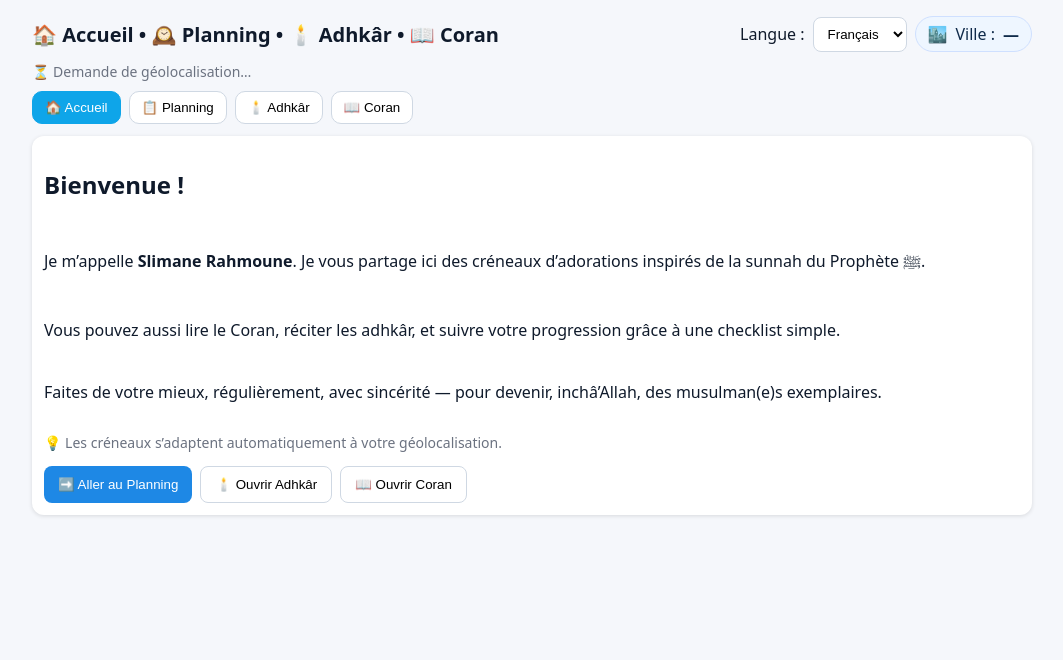
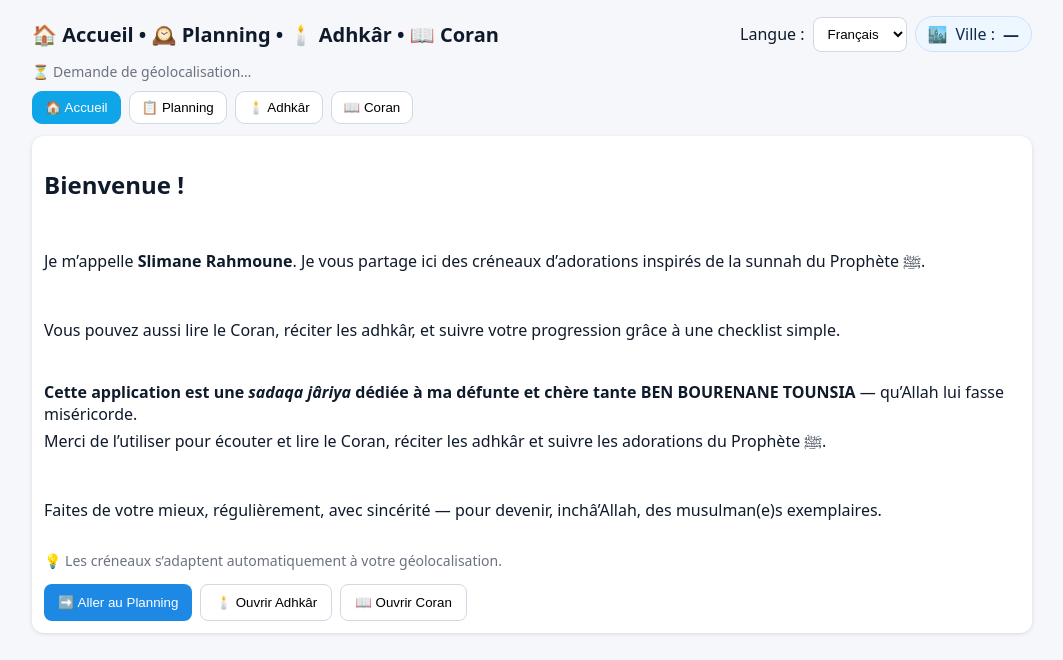
Before and after one commit to Slimane-Rahmoune/3IBADA-TIME, a plain HTML site: page index.html in a window 1280 px wide. Shown: the whole page, without its empty margins (108-1171 px from the left). Drawn offline with Linux system fonts and the light colour scheme.

Commit message:
index.html

```diff
--- a/index.html
+++ b/index.html
@@ -155,6 +155,7 @@ const T = {
       h1:"Bienvenue !",
       p1:"Je m’appelle <strong>Slimane Rahmoune</strong>. Je vous partage ici des créneaux d’adorations inspirés de la sunnah du Prophète ﷺ.",
       p2:"Vous pouvez aussi lire le Coran, réciter les adhkâr, et suivre votre progression grâce à une checklist simple.",
+      ded:"<strong>Cette application est une <em>sadaqa jâriya</em> dédiée à ma défunte et chère tante BEN BOURENANE TOUNSIA</strong> — qu’Allah lui fasse miséricorde. <br>Merci de l’utiliser pour écouter et lire le Coran, réciter les adhkâr et suivre les adorations du Prophète ﷺ.",
       p3:"Faites de votre mieux, régulièrement, avec sincérité — pour devenir, inchâ’Allah, des musulman(e)s exemplaires.",
       note:"Les créneaux s’adaptent automatiquement à votre géolocalisation."
     },
@@ -188,6 +189,7 @@ const T = {
       h1:"مرحبًا!",
       p1:"أنا <strong>سليمان رحمون</strong>، أشارككم هنا فتراتٍ للعبادات على منهج السنة للنبي ﷺ.",
       p2:"يمكنكم قراءة القرآن، وذكر الأذكار، ومتابعة الإنجاز عبر قائمة تحقق بسيطة.",
+      ded:"<strong>هذا التطبيق صدقة جارية لعمّتي الحبيبة المرحومة BEN BOURENANE TOUNSIA</strong> — رحمها الله. <br>نرجو استعماله لسماع وقراءة القرآن، وذكر الأذكار، واتباع عبادات النبي ﷺ.",
       p3:"ابذلوا جهدكم بانتظام وإخلاص — لتكونوا بإذن الله مسلمين ومسلمات قدوة.",
       note:"تتكيّف الفترات تلقائيًا بحسب موقعكم الجغرافي."
     },
@@ -221,6 +223,7 @@ const T = {
       h1:"Welcome!",
       p1:"I’m <strong>Slimane Rahmoune</strong>. I’m sharing worship time slots inspired by the Prophetic ﷺ way.",
       p2:"You can also read the Qur’an, recite adhkâr, and track progress with a simple checklist.",
+      ded:"<strong>This app is a <em>sadaqah jariyah</em> dedicated to my beloved late aunt BEN BOURENANE TOUNSIA</strong> — may Allah have mercy on her. <br>Please use it to listen to and read the Qur’an, recite adhkār, and follow the Prophet’s ﷺ acts of worship.",
       p3:"Do your best, consistently and sincerely — to become exemplary Muslim(s), in shâ’ Allâh.",
       note:"Slots adapt automatically to your geolocation."
     },
@@ -324,6 +327,7 @@ function renderHome(){
     <h2>${L.home.h1}</h2>
     <p>${L.home.p1}</p>
     <p>${L.home.p2}</p>
+    ${L.home.ded ? `<p>${L.home.ded}</p>` : ""}
     <p>${L.home.p3}</p>
     <p class="status">💡 ${L.home.note}</p>
   `;
@@ -468,7 +472,7 @@ function renderAdhkar(){
 }
 
 /* =================== Rendering: Quran =================== */
-const SURAH_NAMES=["Al-Fātiḥah","Al-Baqarah","Āl ‘Imrān","An-Nisā’","Al-Mā’idah","Al-An‘ām","Al-A‘rāf","Al-Anfāl","At-Tawbah","Yūnus","Hūd","Yūsuf","Ar-Ra‘d","Ibrāhīm","Al-Ḥijr","An-Naḥl","Al-Isrā’","Al-Kahf","Maryam","Ṭā Hā","Al-Anbiyā’","Al-Ḥajj","Al-Mu’minūn","An-Nūr","Al-Furqān","Ash-Shu‘arā’","An-Naml","Al-Qaṣaṣ","Al-‘Ankabūt","Ar-Rūm","Luqmān","As-Sajdah","Al-Aḥzāb","Saba’","Fāṭir","Yā Sīn","As-Ṣāffāt","Ṣād","Az-Zumar","Ghāfir","Fuṣṣilat","Ash-Shūrā","Az-Zukhruf","Ad-Dukhān","Al-Jāthiyah","Al-Aḥqāf","Muḥammad","Al-Fatḥ","Al-Ḥujurāt","Qāf","Adh-Dhāriyāt","Aṭ-Ṭūr","An-Najm","Al-Qamar","Ar-Raḥmān","Al-Wāqi‘ah","Al-Ḥadīd","Al-Mujādilah","Al-Ḥashr","Al-Mumtaḥanah","Aṣ-Ṣaff","Al-Jumu‘ah","Al-Munāfiqūn","At-Taghābun","Aṭ-Ṭalāq","At-Taḥrīm","Al-Mulk","Al-Qalam","Al-Ḥāqqah","Al-Ma‘ārij","Nūḥ","Al-Jinn","Al-Muzzammil","Al-Muddaththir","Al-Qiyāmah","Al-Insān","Al-Mursalāt","An-Naba’","An-Nāzi‘āt","‘Abasa","At-Takwīر","Al-Infiṭār","Al-Muṭaffifīn","Al-Inshiqāq","Al-Burūj","Aṭ-Ṭāriq","Al-A‘lā","Al-Ghāshiyah","Al-Fajr","Al-Balad","Ash-Shams","Al-Layl","Aḍ-Ḍuḥā","Ash-Sharḥ","At-Tīn","Al-‘Alaq","Al-Qadr","Al-Bayyinah","Az-Zalzalah","Al-‘Ādiyāt","Al-Qāri‘ah","At-Takāthur","Al-‘Aṣr","Al-Humazah","Al-Fīل","Quraysh","Al-Mā‘ūn","Al-Kawthar","Al-Kāfirūn","An-Naṣr","Al-Masad","Al-Ikhlāṣ","Al-Falaq","An-Nās"];
+const SURAH_NAMES=["Al-Fātiḥah","Al-Baqarah","Āl ‘Imrān","An-Nisā’","Al-Mā’idah","Al-An‘ām","Al-A‘rāf","Al-Anfāl","At-Tawbah","Yūnus","Hūd","Yūsuf","Ar-Ra‘d","Ibrāhīm","Al-Ḥijr","An-Naḥl","Al-Isrā’","Al-Kahf","Maryam","Ṭā Hā","Al-Anbiyā’","Al-Ḥajj","Al-Mu’minūn","An-Nūr","Al-Furqān","Ash-Shu‘arā’","An-Naml","Al-Qaṣaṣ","Al-‘Ankabūt","Ar-Rūm","Luqmān","As-Sajdah","Al-Aḥzāb","Saba’","Fāṭir","Yā Sīn","As-Ṣāffāt","Ṣād","Az-Zumar","Ghāfir","Fuṣṣilat","Ash-Shūrā","Az-Zukhruf","Ad-Dukhān","Al-Jāthiyah","Al-Aḥqāf","Muḥammad","Al-Fatḥ","Al-Ḥujurāt","Qāf","Adh-Dhāriyāt","Aṭ-Ṭūr","An-Najm","Al-Qamar","Ar-Raḥmān","Al-Wāqi‘ah","Al-Ḥadīd","Al-Mujādilah","Al-Ḥashr","Al-Mumtaḥanah","Aṣ-Ṣaff","Al-Jumu‘ah","Al-Munāfiقūn","At-Taghābun","Aṭ-Ṭلāق","At-Taḥrīm","Al-Mulk","Al-Qalam","Al-Ḥāqqah","Al-Ma‘ārij","Nūḥ","Al-Jinn","Al-Muzzammil","Al-Muddathثir","Al-Qiyāmah","Al-Insān","Al-Mursalāt","An-Naba’","An-Nāzi‘āt","‘Abasa","At-Takوير","Al-Infiṭār","Al-Muṭaffifīn","Al-Inshiqāq","Al-Burūj","Aṭ-Ṭāriq","Al-A‘lā","Al-Ghāshiyah","Al-Fajr","Al-Balad","Ash-Shams","Al-Layl","Aḍ-Ḍuḥā","Ash-Sharḥ","At-Tīn","Al-‘Alaq","Al-Qadr","Al-Bayyinah","Az-Zalzalah","Al-‘Ādiyāt","Al-Qāri‘ah","At-Takāthur","Al-‘Aṣr","Al-Humazah","Al-Fīل","Quraysh","Al-Mā‘ūn","Al-Kawthar","Al-Kāfirūn","An-Naṣr","Al-Masad","Al-Ikhlāṣ","Al-Falaq","An-Nās"];
 
 function quranStoreKey(){ return `qread_${todayKey()}_${CURR_LANG}`; }
 
```
